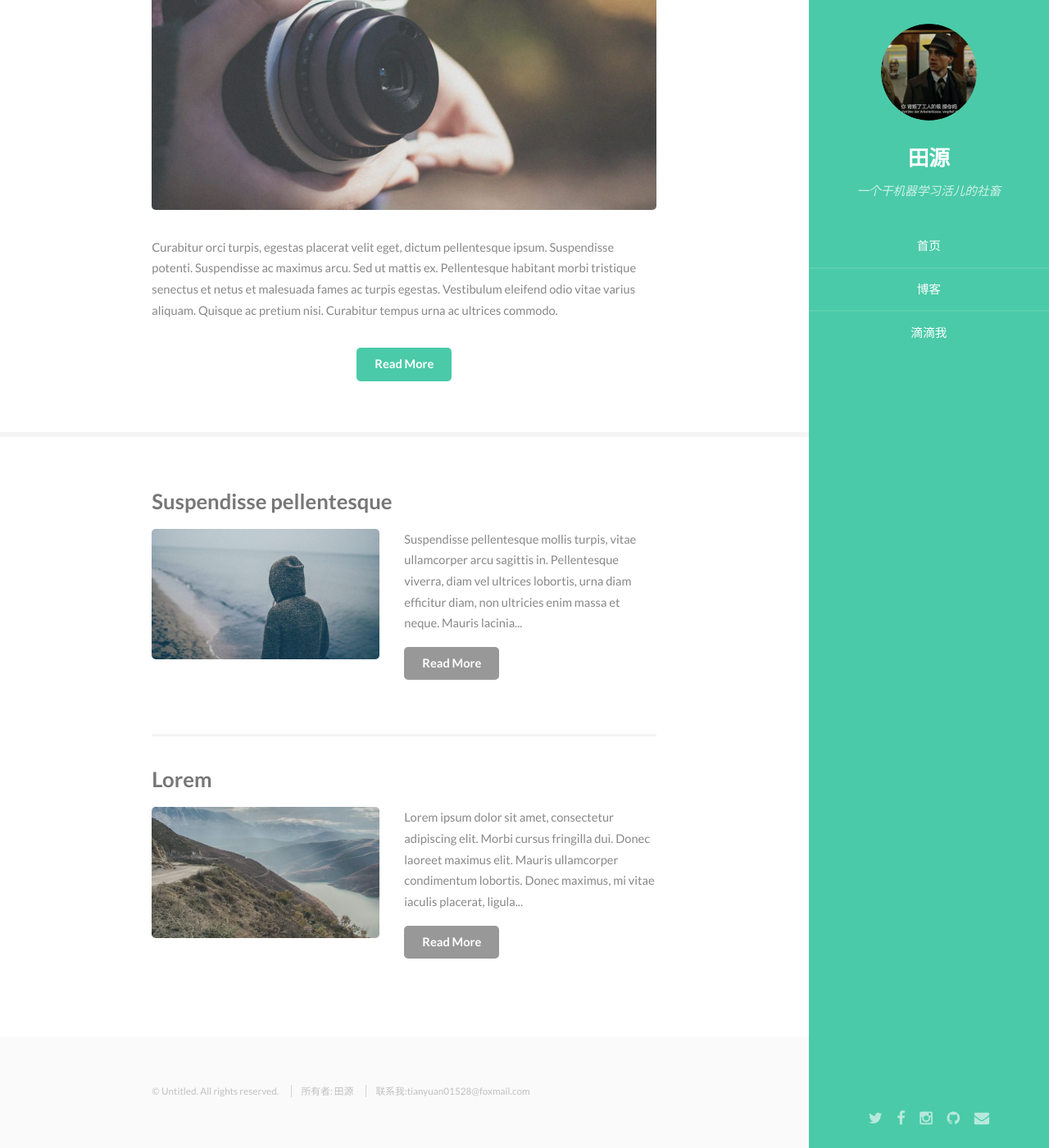
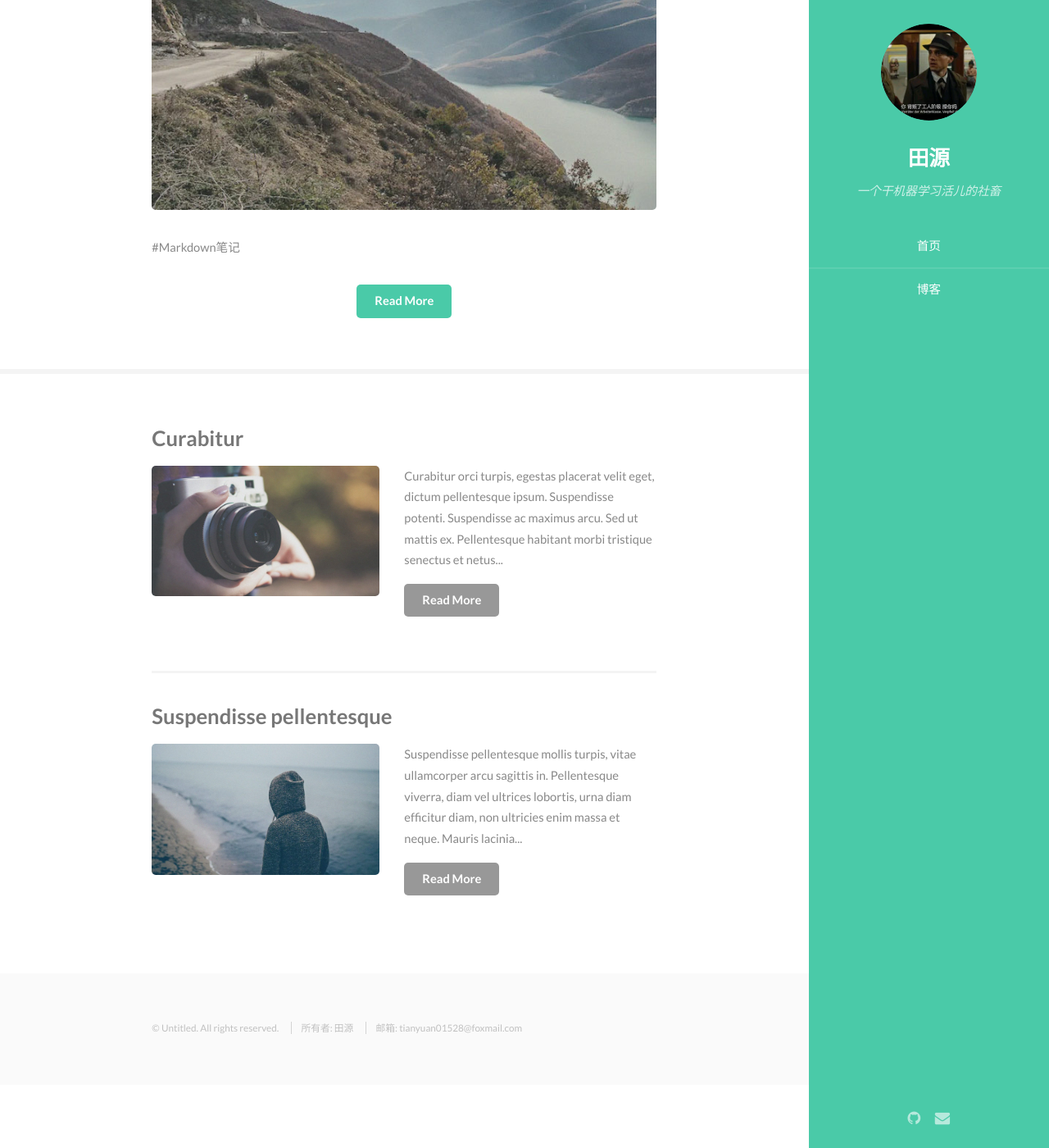
Before and after one commit to ty01528/tianyuan.github.io, a Jekyll site: the page built from blog/index.html, in a window 1280 px wide and 1400 px high, scrolled down 439 px. Shown: the whole window at 82% size. Built offline with Jekyll 4.4.1, drawn with Linux system fonts in a browser that asks for light colours.

Commit message:
someissue

```diff
--- a/_includes/footer.html
+++ b/_includes/footer.html
@@ -4,7 +4,7 @@
             <ul class="copyright">
                 <li>&copy; Untitled. All rights reserved.</li>
                 <li>所有者: 田源</li>
-                <li>联系我:tianyuan01528@foxmail.com</li>
+                <li>邮箱: tianyuan01528@foxmail.com</li>
             </ul>
         </div>
     </section>
--- a/_includes/header.html
+++ b/_includes/header.html
@@ -9,16 +9,16 @@
             <ul>
                 <li><a href="{{ site.baseurl }}/">首页</a></li>
                 <li><a href="{{ site.baseurl }}/blog">博客</a></li>
-                <li><a href="{{ site.baseurl }}/contact">滴滴我</a></li>
+                <!-- <li><a href="{{ site.baseurl }}/contact">滴滴我</a></li> -->
             </ul>
         </nav>
         <footer>
             <ul class="icons">
-                <li><a href="#" class="icon fa-twitter"><span class="label">Twitter</span></a></li>
-                <li><a href="#" class="icon fa-facebook"><span class="label">Facebook</span></a></li>
-                <li><a href="#" class="icon fa-instagram"><span class="label">Instagram</span></a></li>
-                <li><a href="#" class="icon fa-github"><span class="label">Github</span></a></li>
-                <li><a href="#" class="icon fa-envelope"><span class="label">Email</span></a></li>
+                <!-- <li><a href="#" class="icon fa-twitter"><span class="label">Twitter</span></a></li>
+                <li><a href="#" class="icon fa-facebook"><span class="label">Facebook</span></a></li> -->
+                <!-- <li><a href="#" class="icon fa-qq"><span class="label">QQ</span></a></li> -->
+                <li><a href="https://github.com/ty01528?tab=repositories" class="icon fa-github"><span class="label">Github</span></a></li>
+                <li><a href="mailto:tianyuan01528@foxmail.com" class="icon fa-envelope"><span class="label">Email</span></a></li>
             </ul>
         </footer>
     </section>
--- a/_layouts/post.html
+++ b/_layouts/post.html
@@ -14,9 +14,9 @@ layout: default
 
         <footer>
             {% if page.previous %}
-            <a href="{{ page.previous.url }}" class="float-left">&larr; Previous post</a> {% endif %}
+            <a href="{{ page.previous.url }}" class="float-left">&larr; 上一页</a> {% endif %}
             {% if page.next %}
-            <a href="{{ page.next.url }}" class="float-right">Next post &rarr;</a> {% endif %}
+            <a href="{{ page.next.url }}" class="float-right">下一页 &rarr;</a> {% endif %}
         </footer>
 
     </div>
--- a/_posts/2015-01-30-Lorem.markdown
+++ /dev/null
@@ -1,13 +0,0 @@
----
-layout: post
----
-<img src="{{ site.baseurl }}/images/pic02.jpg">
-Lorem ipsum dolor sit amet, consectetur adipiscing elit. Morbi cursus fringilla dui. Donec laoreet maximus elit. Mauris ullamcorper condimentum lobortis. Donec maximus, mi vitae iaculis placerat, ligula mi maximus lectus, ac varius mi nulla id neque. Quisque porta eros nisi, eu fringilla urna dictum vitae. Vestibulum id metus eu nisl sodales consectetur. Phasellus et ultrices lacus.
-
-Curabitur orci turpis, egestas placerat velit eget, dictum pellentesque ipsum. Suspendisse potenti. Suspendisse ac maximus arcu. Sed ut mattis ex. Pellentesque habitant morbi tristique senectus et netus et malesuada fames ac turpis egestas. Vestibulum eleifend odio vitae varius aliquam. Quisque ac pretium nisi. Curabitur tempus urna ac ultrices commodo.
-
-Curabitur iaculis est at mattis mattis. Aliquam erat volutpat. Etiam vitae cursus quam. Nunc ultricies nunc non lorem fringilla cursus. Etiam dapibus libero ac turpis accumsan pulvinar. Sed auctor velit eget mi consequat bibendum. Aliquam interdum purus eget metus pretium ullamcorper.
-
-Pellentesque feugiat ex non ligula commodo, eget varius tortor pellentesque. Pellentesque id tortor felis. Cras fringilla ante eget orci laoreet, non consequat urna suscipit. Pellentesque luctus ac nulla vitae porttitor. Proin sed tortor quis magna efficitur efficitur a id leo. Donec efficitur augue et laoreet maximus. Ut semper egestas porttitor. Phasellus sagittis vulputate sem at laoreet.
-
-Sed lobortis urna ut mi volutpat, sit amet euismod sapien tincidunt. Nulla facilisi. Pellentesque quis tempus neque. Mauris dictum ac sapien nec congue. In hac habitasse platea dictumst. Duis id pellentesque nisl. Morbi eget massa magna.
--- a/blog/index.html
+++ b/blog/index.html
@@ -30,7 +30,6 @@ layout: default
                 <header>
                     <h3><a href="{{ site.baseurl }}{{ post.url }}">{{ post.title }}</a></h3>
                 </header>
-
                     {{ post.content | truncatewords: 30 }}
                 </section>
                 <footer>
```
Also changed, not shown: _posts/2020-12-06-TensorflowLearning1.markdown (added, +7 -0 lines), 4 other files.
